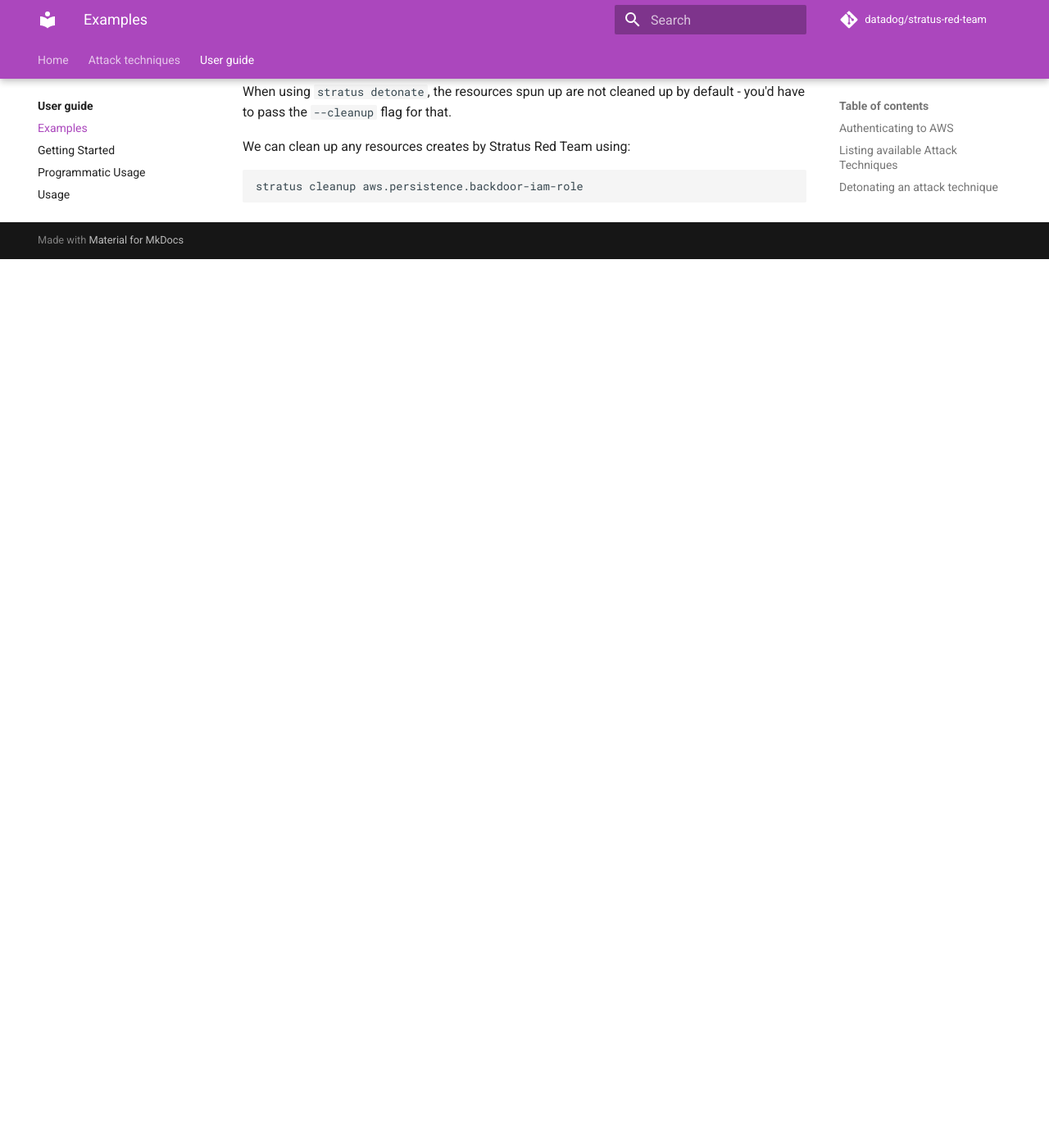
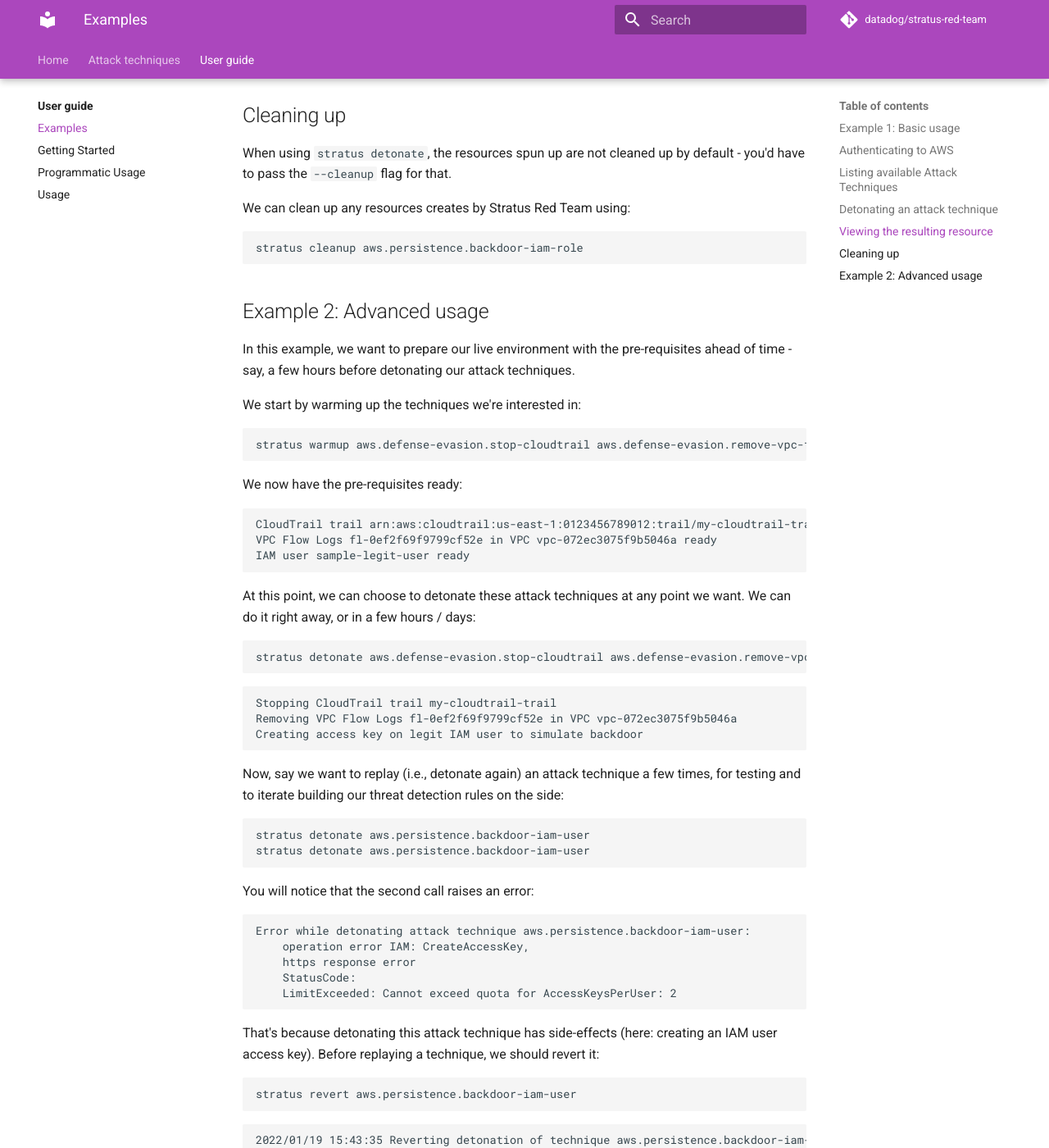
Before and after one commit to DataDog/stratus-red-team, an MkDocs documentation site: the page built from docs/user-guide/examples.md, in a window 1280 px wide and 1400 px high, scrolled down 2473 px. Shown: the whole window at 82% size. Built offline with MkDocs 1.6.1 and Material for MkDocs 9.7.7, drawn with Linux system fonts in a browser that asks for light colours; comment, search, counter and statistics services are not loaded; before the commit the page ends 2789 px from its top, so only the background shows below that; some of the changed text lies outside the part shown.

Commit message:
docs: Add documentation on state machine and revert command

````diff
--- a/docs/user-guide/examples.md
+++ b/docs/user-guide/examples.md
@@ -1,6 +1,8 @@
 # Examples
 
 This page contains a full example of using Stratus Red Team.
+
+## Example 1: Basic usage
 
 ## Authenticating to AWS
 
@@ -116,3 +118,90 @@
 ```
 stratus cleanup aws.persistence.backdoor-iam-role
 ```
+
+## Example 2: Advanced usage
+
+In this example, we want to prepare our live environment with the pre-requisites ahead of time - say, a few hours before detonating our attack techniques.
+
+We start by warming up the techniques we're interested in:
+
+```bash
+stratus warmup aws.defense-evasion.stop-cloudtrail aws.defense-evasion.remove-vpc-flow-logs aws.persistence.backdoor-iam-user
+```
+
+We now have the pre-requisites ready:
+
+```
+CloudTrail trail arn:aws:cloudtrail:us-east-1:0123456789012:trail/my-cloudtrail-trail ready
+VPC Flow Logs fl-0ef2f69f9799cf52e in VPC vpc-072ec3075f9b5046a ready
+IAM user sample-legit-user ready
+```
+
+At this point, we can choose to detonate these attack techniques at any point we want. We can do it right away, or in a few hours / days:
+
+```bash
+stratus detonate aws.defense-evasion.stop-cloudtrail aws.defense-evasion.remove-vpc-flow-logs aws.persistence.backdoor-iam-user
+```
+
+```text
+Stopping CloudTrail trail my-cloudtrail-trail
+Removing VPC Flow Logs fl-0ef2f69f9799cf52e in VPC vpc-072ec3075f9b5046a
+Creating access key on legit IAM user to simulate backdoor
+```
+
+Now, say we want to replay (i.e., detonate again) an attack technique a few times, for testing and to iterate building our threat detection rules on the side:
+
+```
+stratus detonate aws.persistence.backdoor-iam-user
+stratus detonate aws.persistence.backdoor-iam-user
+```
+
+You will notice that the second call raises an error:
+
+```
+Error while detonating attack technique aws.persistence.backdoor-iam-user:
+    operation error IAM: CreateAccessKey,
+    https response error
+    StatusCode:
+    LimitExceeded: Cannot exceed quota for AccessKeysPerUser: 2
+```
+
+That's because detonating this attack technique has side-effects (here: creating an IAM user access key). Before replaying a technique, we should revert it:
+
+```
+stratus revert aws.persistence.backdoor-iam-user
+```
+
+```
+2022/01/19 15:43:35 Reverting detonation of technique aws.persistence.backdoor-iam-user
+2022/01/19 15:43:35 Removing access key from IAM user sample-legit-user
+2022/01/19 15:43:36 Removing access key AKIA254BBSGPJNHEDHNR
+2022/01/19 15:43:36 Removing access key AKIA254BBSGPBYLEHMVO
++-----------------------------------+-----------------------------------------+--------+
+| ID                                | NAME                                    | STATUS |
++-----------------------------------+-----------------------------------------+--------+
+| aws.persistence.backdoor-iam-user | Create an IAM Access Key on an IAM User | WARM   |
++-----------------------------------+-----------------------------------------+--------+
+```
+
+Our attack technique is now `WARM`, we can detonate it again:
+
+```bash
+stratus detonate aws.persistence.backdoor-iam-user
+```
+
+Generally, we can detonate then revert an attack technique indefinitely:
+
+```bash
+while true; do
+  stratus detonate aws.persistence.backdoor-iam-user
+  stratus revert aws.persistence.backdoor-iam-user
+  sleep 1
+done
+```
+
+Once we are done with our testing, we can clean up our techniques. Cleaning up a technique will revert its detonation logic (if applicable), then nuke all its pre-requisite resources and infrastructure:
+
+```bash
+stratus cleanup aws.defense-evasion.stop-cloudtrail aws.defense-evasion.remove-vpc-flow-logs aws.persistence.backdoor-iam-user
+```
--- a/mkdocs.yml
+++ b/mkdocs.yml
@@ -23,6 +23,8 @@
   - meta
   - abbr
   - def_list
+  - attr_list
+  - md_in_html
 
 extra_javascript:
   - https://cdnjs.cloudflare.com/ajax/libs/tablesort/5.2.1/tablesort.min.js
````
Also changed, not shown: docs/user-guide/getting-started.md (+15 -1 lines), docs/user-guide/state-machine.png (added), 1 other file.
